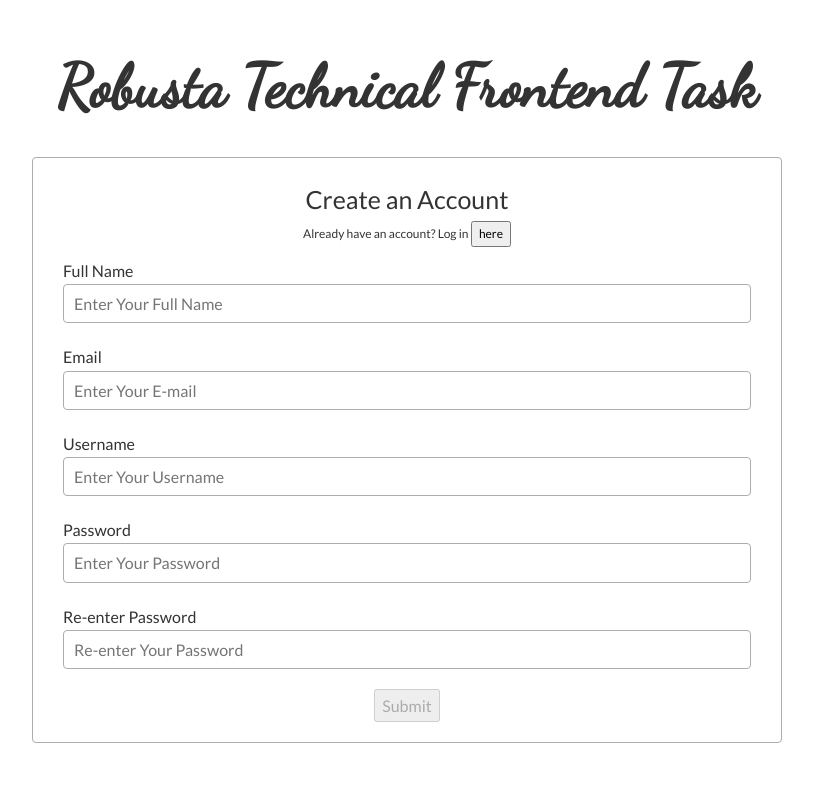
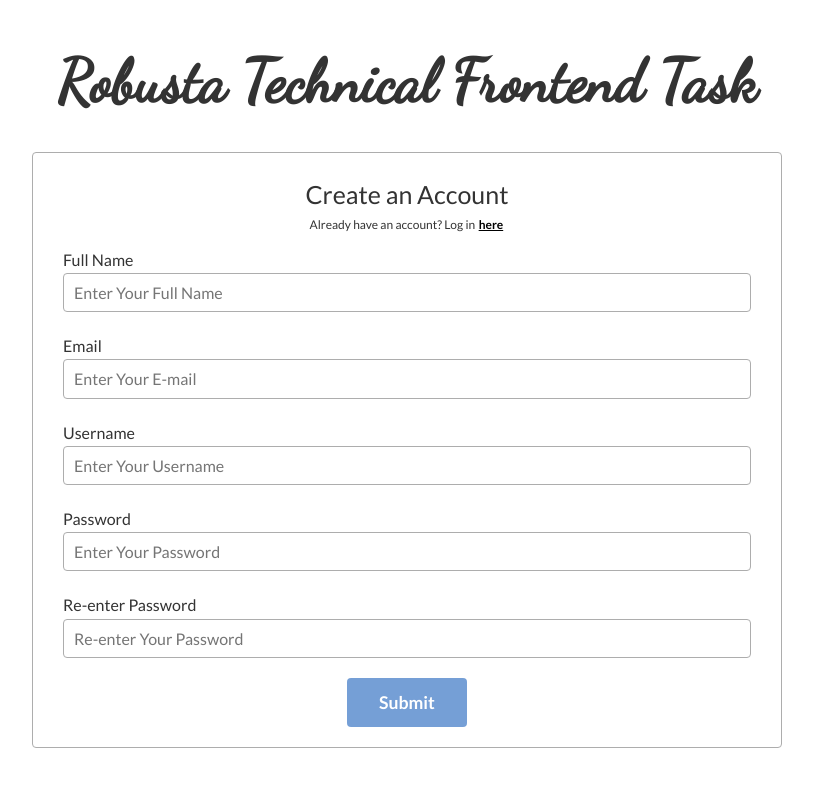
Before and after one commit to karimshalapy/Robusta-Technical-Frontend-Task, a React (Create React App) app: page / in a window 1280 px wide. Shown: the top 786 px of the page, without its empty margins (233-1046 px from the left). Built offline with nearby package versions, Linux system fonts and the light colour scheme.

Commit message:
feat: create the button component

```diff
--- /dev/null
+++ b/src/components/Button/Button.module.css
@@ -0,0 +1,42 @@
+.Button {
+    display: inline-block;
+    font-weight: bold;
+    padding: 0.5em 1.75em;
+    border: none;
+    cursor: pointer;
+    transition: all 0.3s ease-in-out;
+}
+.Button:disabled {
+    cursor: not-allowed;
+    opacity: 0.7;
+}
+
+.Ghost {
+    text-decoration: underline;
+    background-color: transparent;
+    padding: 0 0.1em;
+}
+.Ghost:not(:disabled):focus,
+.Ghost:not(:disabled):active,
+.Ghost:not(:disabled):hover {
+    color: #3c77c5;
+}
+
+.Primary {
+    border-radius: 0.4rem;
+    outline: none;
+    background-color: #3c77c5;
+    color: white;
+    font-size: 1.1em;
+    border: 1px solid transparent;
+}
+
+.Primary:not(:disabled):focus {
+    border-color: 1px solid #3c77c5;
+    box-shadow: inset 0 0 0 1px #3c77c5;
+    box-shadow: inset 0 0 0 1px #3c77c5, inset 0 0 0 2px #ffffff;
+}
+.Primary:not(:disabled):active,
+.Primary:not(:disabled):hover {
+    background-color: hsl(214, 54%, 40%);
+}
--- /dev/null
+++ b/src/components/Button/Button.tsx
@@ -0,0 +1,21 @@
+import { ButtonHTMLAttributes, FC } from 'react'
+import classes from './Button.module.css'
+
+type Props = ButtonHTMLAttributes<HTMLButtonElement> & {
+    mode?: "ghost" | "primary"
+}
+
+export const Button: FC<Props> = ({ children, className, mode = "primary", ...props }) => {
+    const modeToClassNameMap = {
+        "ghost": "Ghost",
+        "primary": "Primary",
+    }
+
+    return (
+        <button className={`${classes.Button} ${classes[modeToClassNameMap[mode]]} ${className || ""}`} {...props}>
+            {children}
+        </button>
+    )
+}
+
+export default Button
--- a/src/components/Form/Form.tsx
+++ b/src/components/Form/Form.tsx
@@ -1,5 +1,6 @@
 import { FC, useRef } from 'react';
 import { FormProvider, SubmitHandler, useForm } from 'react-hook-form';
+import Button from '../Button/Button';
 import classes from './Form.module.css';
 import FormInput from './FormInput/FormInput';
 
@@ -25,7 +26,7 @@
       <form className={classes.Form} aria-labelledby="signup" onSubmit={handleSubmit(onSubmit)}>
         <fieldset>
           <legend id="signup">Create an Account</legend>
-          <p className={classes.Switch}>Already have an account? Log in <button>here</button></p>
+          <p className={classes.Switch}>Already have an account? Log in <Button mode="ghost">here</Button></p>
 
           <FormInput
             type="text"
@@ -141,7 +142,7 @@
             Re-enter Password
           </FormInput>
         </fieldset>
-        <button id="submit" type="submit" aria-disabled={!isValid} disabled={!isValid}>Submit</button>
+        <Button id="submit" type="submit" aria-disabled={!isValid} disabled={!isValid}>Submit</Button>
       </form>
     </FormProvider>
   );
```
